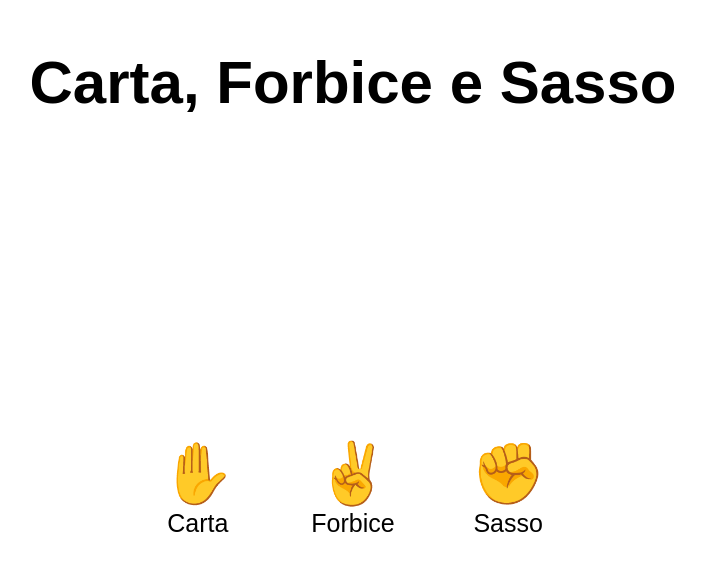
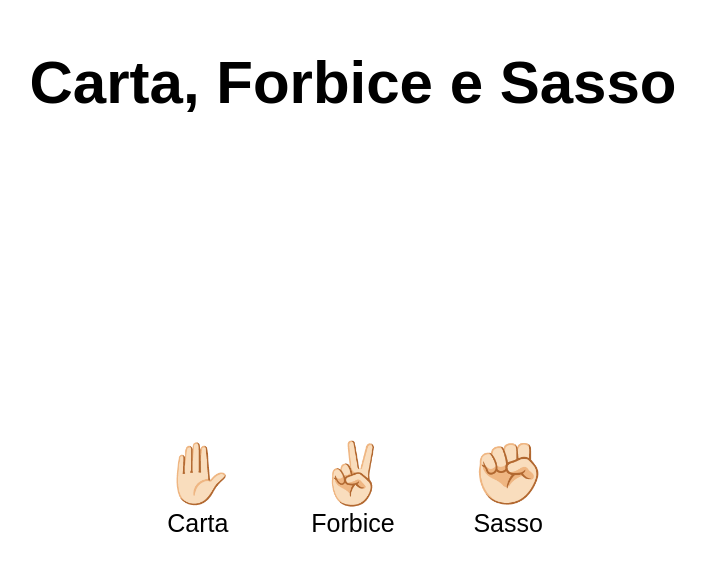
Before and after one commit to SamuraiAr3kkusu/C-F-S, a plain HTML site: page index.html in a window 1280 px wide. Shown: the part 135-706 px from the top of the page, without its empty margins (287-993 px from the left). Drawn offline with Linux system fonts and the light colour scheme.

Commit message:
Update index.html

```diff
--- a/index.html
+++ b/index.html
@@ -16,15 +16,15 @@
     <button class="gioca-di-nuovo">Gioca di nuovo</button>
     <div class="scelte-giocatore">
       <button class="scelta" data-scelta="carta">
-        <span>✋</span>
+        <span>✋🏻</span>
         <span>Carta</span>
       </button>
       <button class="scelta" data-scelta="forbice">
-        <span>✌</span>
+        <span>✌🏻</span>
         <span>Forbice</span>
       </button>
       <button class="scelta" data-scelta="sasso">
-        <span>✊</span>
+        <span>✊🏻</span>
         <span>Sasso</span>
       </button>
     </div>
```
